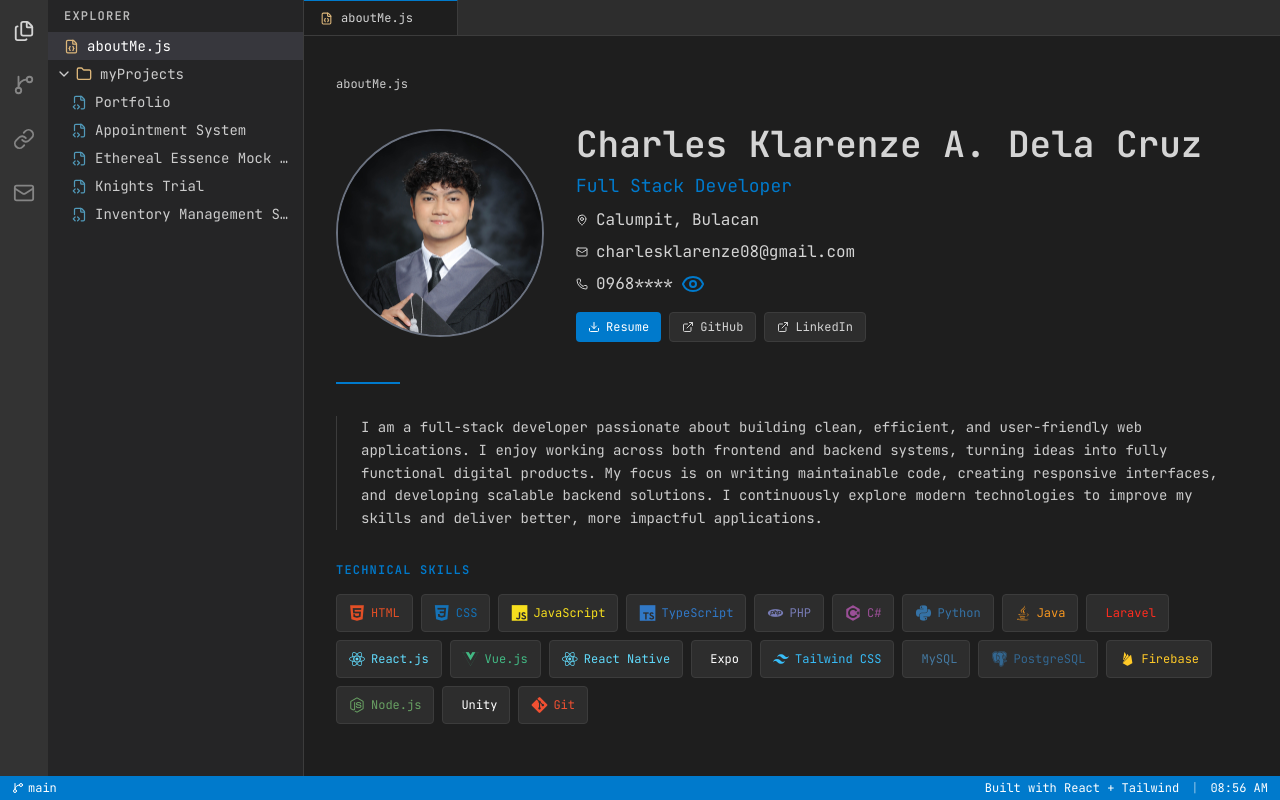
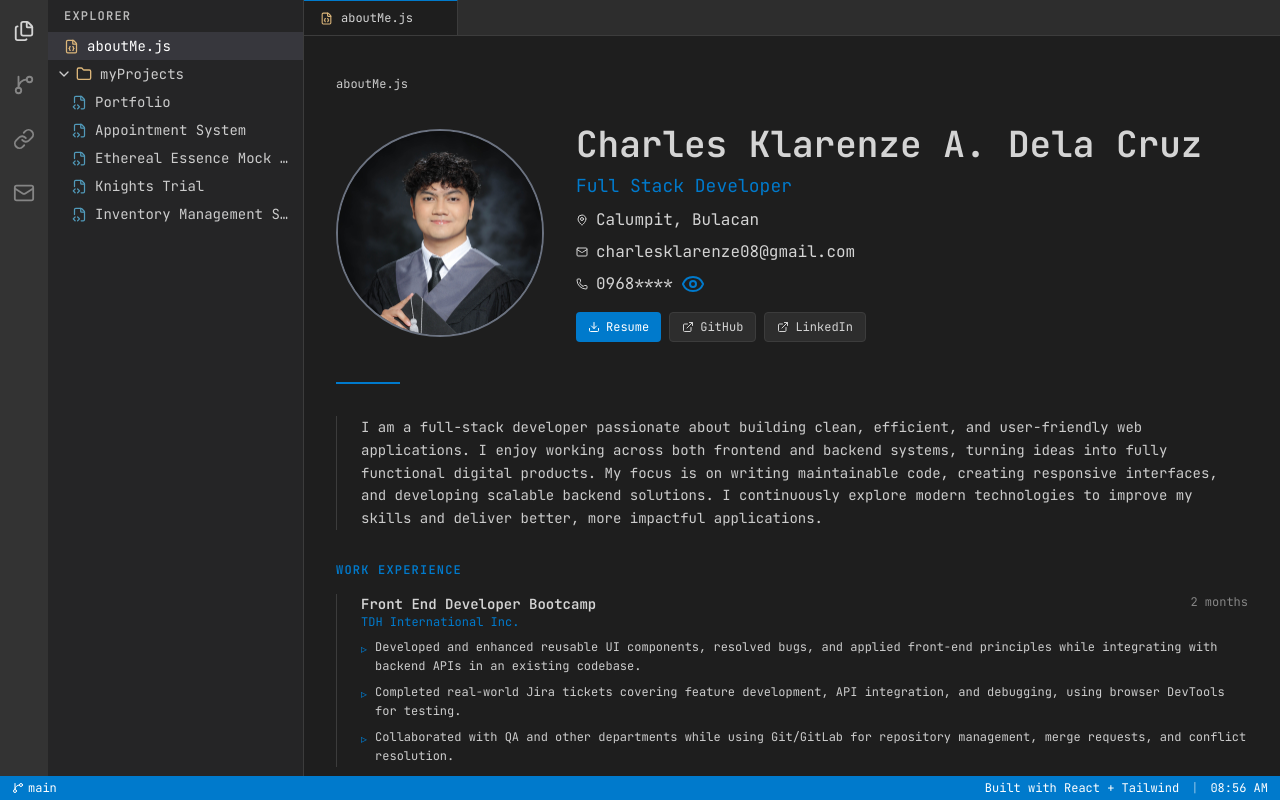
Before and after one commit to Klarenze0/Portfolio, a React (Vite) app: page / in a window 1280 px wide. Built offline with nearby package versions, Linux system fonts and the light colour scheme.

Commit message:
added work experience

```diff
--- a/src/components/AboutMeEditor.tsx
+++ b/src/components/AboutMeEditor.tsx
@@ -174,6 +174,44 @@ export default function AboutMeEditor() {
           </p>
         </div>
 
+        <div className="mb-8">
+          <div className="text-xs font-bold text-[#007acc] uppercase tracking-widest mb-4">
+            Work Experience
+          </div>
+
+          <div className="flex flex-col gap-6">
+            {aboutMe.workExperience.map((job, i) => (
+              <div key={i} className="pl-6 border-l border-[#3c3c3c]">
+                {/* Role + Duration */}
+                <div className="flex items-start justify-between gap-4 mb-1">
+                  <div>
+                    <p className="text-[#d4d4d4] text-sm font-bold">
+                      {job.role}
+                    </p>
+                    <p className="text-[#007acc] text-xs">{job.company}</p>
+                  </div>
+                  <span className="text-[#858585] text-xs whitespace-nowrap">
+                    {job.duration}
+                  </span>
+                </div>
+
+                {/* Bullets */}
+                <ul className="mt-2 space-y-1.5">
+                  {job.bullets.map((bullet, j) => (
+                    <li
+                      key={j}
+                      className="text-[#cccccc] text-xs flex items-start gap-2 leading-relaxed"
+                    >
+                      <span className="text-[#007acc] mt-0.5 shrink-0">▹</span>
+                      {bullet}
+                    </li>
+                  ))}
+                </ul>
+              </div>
+            ))}
+          </div>
+        </div>
+
         {/* Skills */}
         <div>
           <div className="text-xs font-bold text-[#007acc] uppercase tracking-widest mb-4">
--- a/src/components/Editor.tsx
+++ b/src/components/Editor.tsx
@@ -1,6 +1,7 @@
 import {
   ExternalLink,
   GitBranch,
+  Images,
   Rocket,
 } from "lucide-react";
 import type { Project } from "../data/projects";
@@ -78,6 +79,18 @@ export default function Editor({ activeProject }: EditorProps) {
           </p>
         </div>
 
+        <div className="mb-8">
+          <div className="flex items-center gap-2 text-[#007acc] mb-3">
+            <Images size={16} />
+            <h2 className="text-sm font-bold uppercase tracking-widest">
+              Gallery
+            </h2>
+          </div>
+          <p className="text-[#cccccc] text-sm leading-relaxed pl-6 border-l border-[#3c3c3c]">
+            To be posted...
+          </p>
+        </div>
+
         {/* Tech Stack */}
         <div className="flex flex-wrap gap-2 pl-6 pb-5">
           {activeProject.techStack.map((tech) => {
--- a/src/data/projects.ts
+++ b/src/data/projects.ts
@@ -81,6 +81,12 @@ export type AboutMe = {
   resumeUrl: string;
   photo: string;
   phonenum: string;
+  workExperience: {
+    role: string;
+    company: string;
+    duration: string;
+    bullets: string[];
+  }[];
 };
 
 export const aboutMe: AboutMe = {
@@ -92,7 +98,28 @@ export const aboutMe: AboutMe = {
   linkedin: "https://www.linkedin.com/in/charles-klarenze-dela-cruz-464a1a39b/",
   bio: "I am a full-stack developer passionate about building clean, efficient, and user-friendly web applications. I enjoy working across both frontend and backend systems, turning ideas into fully functional digital products. My focus is on writing maintainable code, creating responsive interfaces, and developing scalable backend solutions. I continuously explore modern technologies to improve my skills and deliver better, more impactful applications.",
   resumeUrl:
-    "https://www.dropbox.com/scl/fi/8y2ykaukxm0s2a5v75p8v/DelaCruz_Resume.pdf?rlkey=c9g5kjejm7b5d64pudyk7vikf&st=9qpbmom6&dl=0",
+    "https://www.dropbox.com/scl/fi/9isu0nzdv8r5o77khouir/DelaCruz_Resume.pdf?rlkey=3cxpm8rdyqbds07ytgvyjppcy&st=hjeh9k47&dl=0",
   photo: "/me.jpg",
   phonenum: "09684265172",
+  workExperience: [
+    {
+      role: "Front End Developer Bootcamp",
+      company: "TDH International Inc.",
+      duration: "2 months",
+      bullets: [
+        "Developed and enhanced reusable UI components, resolved bugs, and applied front-end principles while integrating with backend APIs in an existing codebase.",
+        "Completed real-world Jira tickets covering feature development, API integration, and debugging, using browser DevTools for testing.",
+        "Collaborated with QA and other departments while using Git/GitLab for repository management, merge requests, and conflict resolution.",
+      ],
+    },
+    {
+      role: "Full Stack Web Developer",
+      company: "Highly Succeed Inc.",
+      duration: "3 months",
+      bullets: [
+        "Developed a full-stack appointment scheduling system using Laravel 12, React, Inertia.js, and PostgreSQL, implementing booking, staff scheduling, and admin management features.",
+        "Designed database schema and RESTful endpoints while building the corresponding React UI for booking flows and admin view.",
+      ],
+    },
+  ],
 };
```
